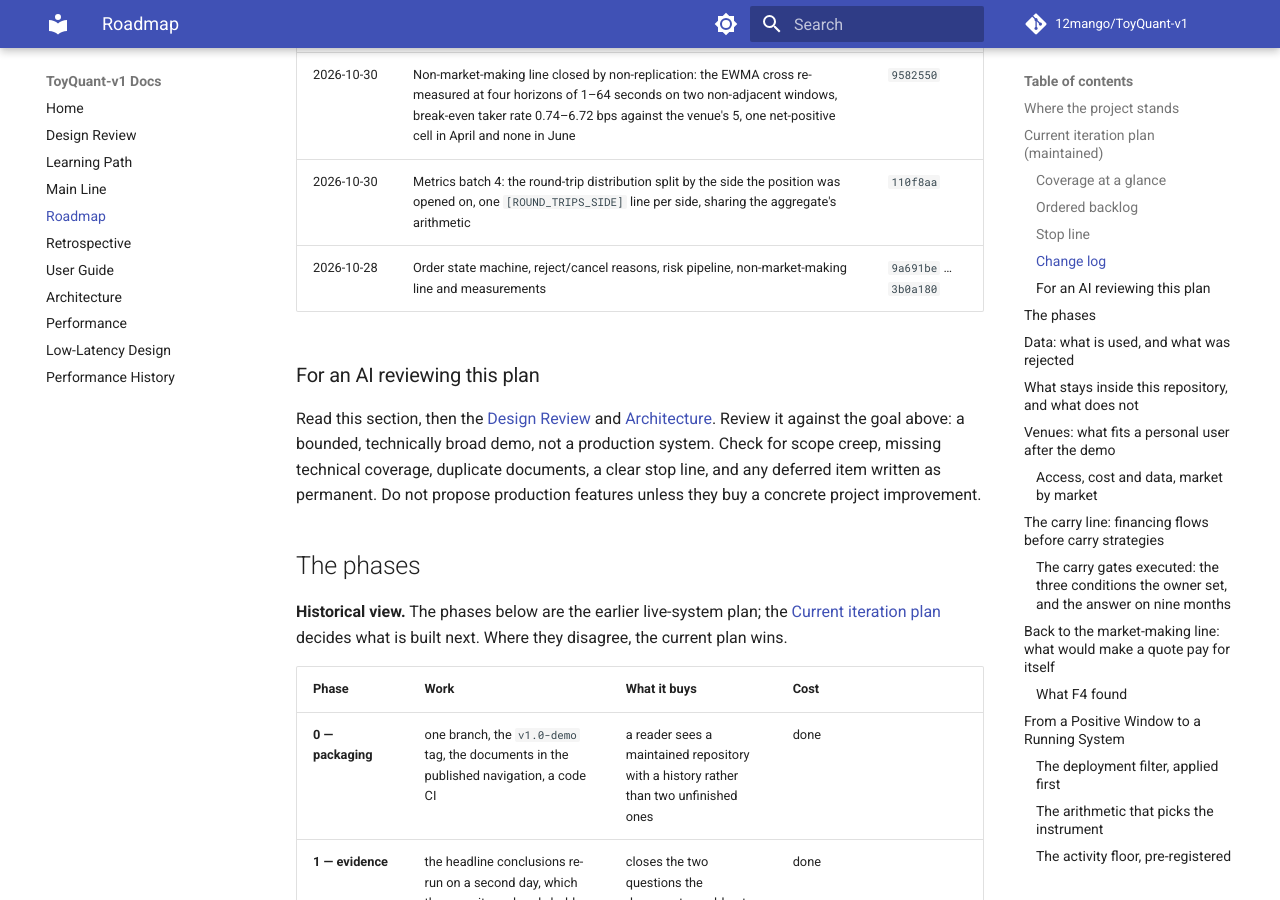
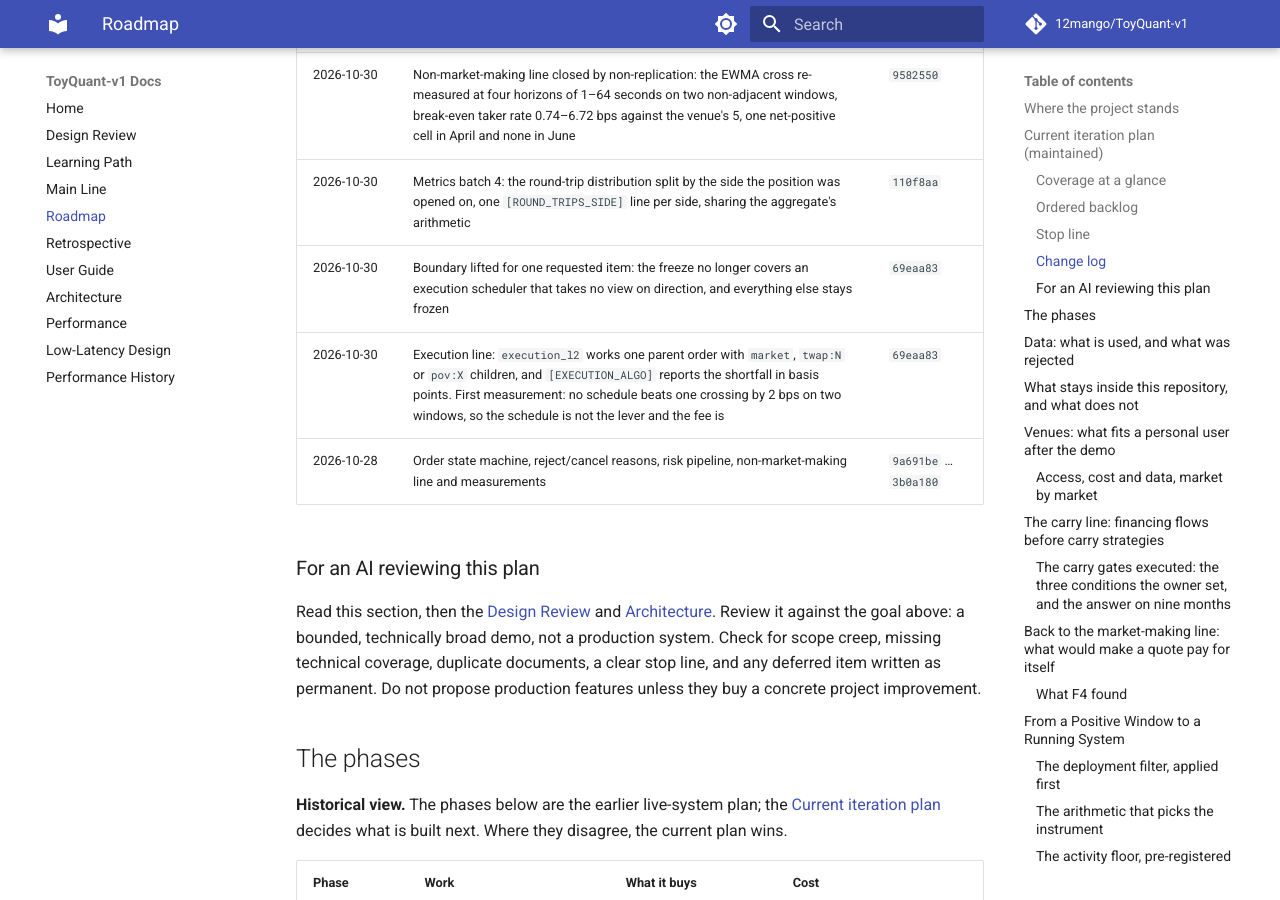
Before and after one commit to 12mango/ToyQuant-v1, an MkDocs documentation site: the page built from docs/ROADMAP.md, in a window 1280 px wide and 900 px high, scrolled down 5816 px. Built offline with MkDocs 1.6.1 and Material for MkDocs 9.7.7, drawn with Linux system fonts in a browser that asks for light colours; comment, search, counter and statistics services are not loaded.

Commit message:
Docs: record the execution line and the boundary it lifted

```diff
--- a/docs/ROADMAP.md
+++ b/docs/ROADMAP.md
@@ -127,6 +127,8 @@ frozen, and a next item needs the same kind of request and a row here.
 | 2026-10-30 | Metrics line closed: the architecture table documents `[PERFORMANCE]`, `[ROUND_TRIPS]` and `[TAKER]` with their definitions, the coverage table states what is measured and what is still out of scope, and two accessors nothing read are gone | `934ee97` |
 | 2026-10-30 | Non-market-making line closed by non-replication: the EWMA cross re-measured at four horizons of 1–64 seconds on two non-adjacent windows, break-even taker rate 0.74–6.72 bps against the venue's 5, one net-positive cell in April and none in June | `9582550` |
 | 2026-10-30 | Metrics batch 4: the round-trip distribution split by the side the position was opened on, one `[ROUND_TRIPS_SIDE]` line per side, sharing the aggregate's arithmetic | `110f8aa` |
+| 2026-10-30 | Boundary lifted for one requested item: the freeze no longer covers an execution scheduler that takes no view on direction, and everything else stays frozen | `69eaa83` |
+| 2026-10-30 | Execution line: `execution_l2` works one parent order with `market`, `twap:N` or `pov:X` children, and `[EXECUTION_ALGO]` reports the shortfall in basis points. First measurement: no schedule beats one crossing by 2 bps on two windows, so the schedule is not the lever and the fee is | `69eaa83` |
 | 2026-10-28 | Order state machine, reject/cancel reasons, risk pipeline, non-market-making line and measurements | `9a691be` … `3b0a180` |
 
 ### For an AI reviewing this plan
```
